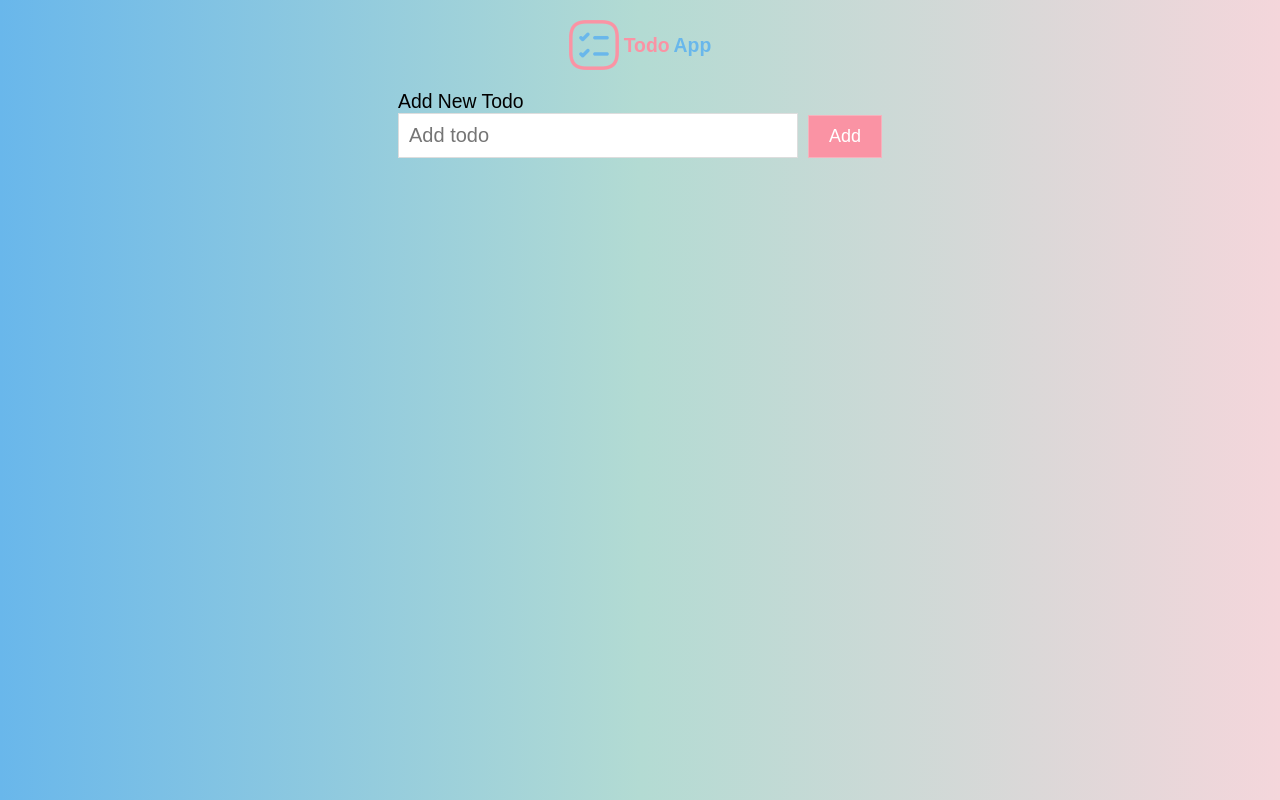
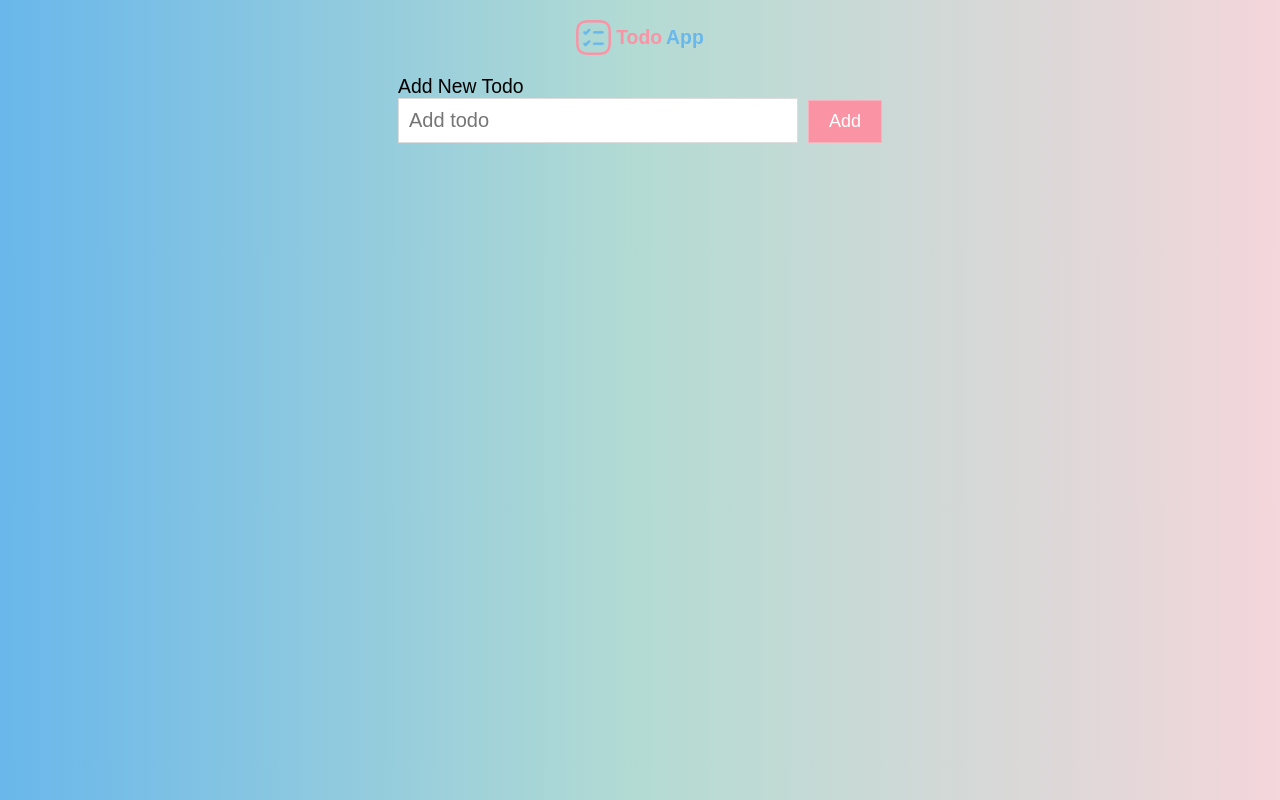
Before and after one commit to Irfanft12/react-todo, a React (Vite) app: page / in a window 1280 px wide. Built offline with nearby package versions, Linux system fonts and the light colour scheme.

Commit message:
logo size reduced slightly

```diff
--- a/src/index.css
+++ b/src/index.css
@@ -21,7 +21,7 @@ header {
   margin-top: 20px;
 }
 .logo {
-  width: 50px;
+  width: 35px;
   margin-right: 5px;
   display: block;
 }
```
